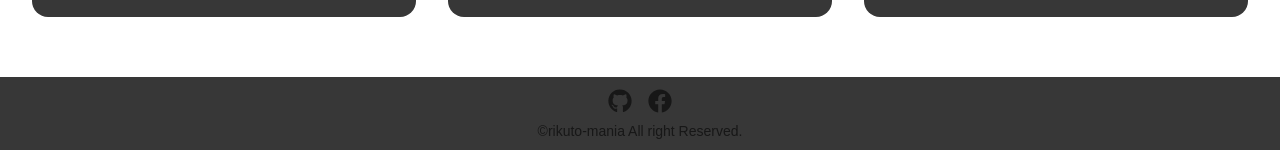
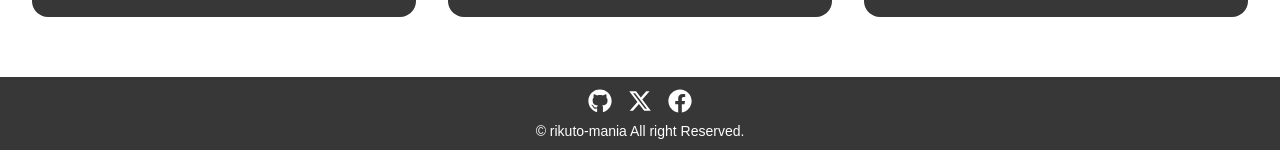
Before and after one commit to rikuto-mania/portfolio, a Next.js app: page / in a window 1280 px wide. Shown: the part 3102-3252 px from the top of the page. Built offline with nearby package versions, Linux system fonts and the light colour scheme.

Commit message:
[update]フッターxリンク追加

```diff
--- a/app/component/footer.tsx
+++ b/app/component/footer.tsx
@@ -5,12 +5,13 @@ import { FaXTwitter } from "react-icons/fa6";
 
 export const Footer = () =>{
     return(
-        <footer className="bg-[#373737] py-3">
+        <footer className="bg-[#373737] py-3 text-white">
             <div className="flex gap-4 justify-center pb-2">
                 <Link href="https://github.com/rikuto-mania" ><FaGithub size={24}/></Link>
+                <Link href={"https://x.com/r__35_6"}><FaXTwitter size={24} /></Link>
                 <Link href="https://www.facebook.com/people/%E6%B2%B3%E9%87%8E%E9%99%B8%E4%BA%BA/100050814615032/"><FaFacebook size={24}/></Link>
             </div>
-            <p className="text-sm text-center">&copy;rikuto-mania All right Reserved.</p>
+            <p className="text-sm text-center">&copy; rikuto-mania All right Reserved.</p>
         </footer>
     );
 }
```
